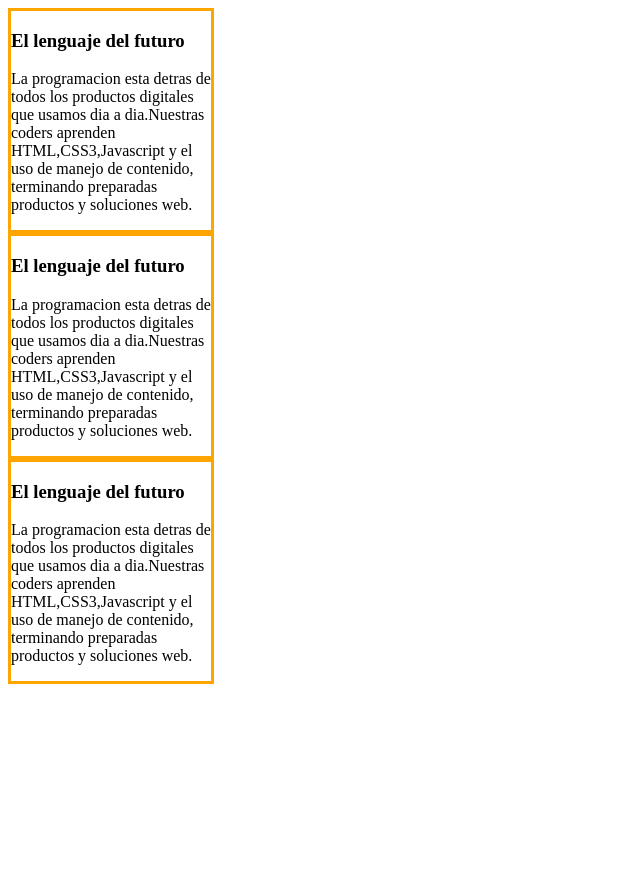
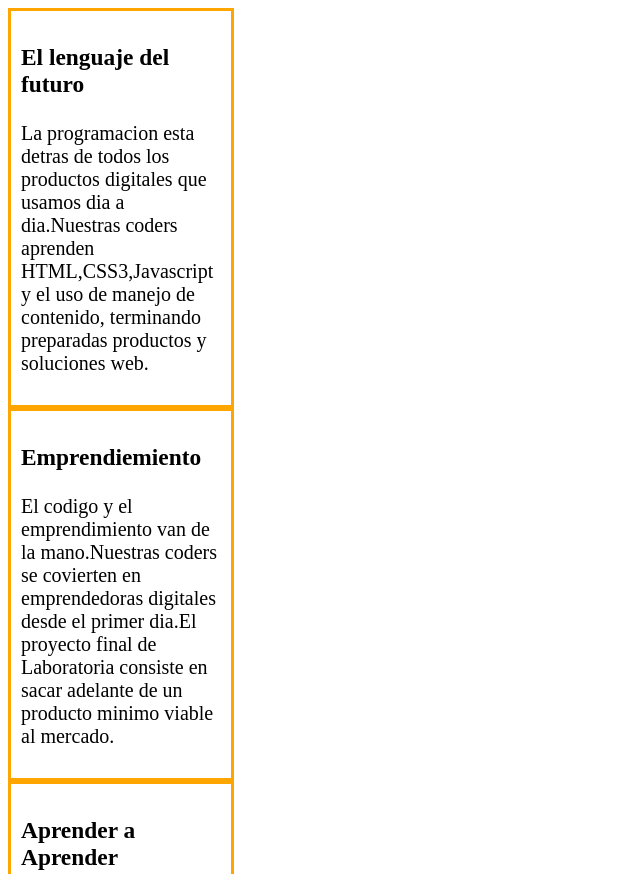
Before and after one commit to Maribelch/margin-padding, a plain HTML site: page Parte3/index.html in a window 1280 px wide. Shown: the top 874 px of the page, without its empty margins (0-640 px from the left). Before the commit the page ends 800 px from the top, so only its background shows below. Drawn offline with Linux system fonts and the light colour scheme.

Commit message:
ejorando

```diff
--- a/Parte3/css/main.css
+++ b/Parte3/css/main.css
@@ -1,5 +1,6 @@
 div{
-    padding: 0px;
+    padding: 10px;
     width: 200px;
     border: 3px solid orange;
+    font-size:20px;
 }
--- a/Parte3/index.html
+++ b/Parte3/index.html
@@ -10,14 +10,16 @@
         <H3>El lenguaje del futuro</H3>
 <p>La programacion esta detras de todos los productos digitales que usamos dia a dia.Nuestras coders aprenden HTML,CSS3,Javascript y el uso de manejo de contenido, terminando preparadas productos y soluciones web.</p>
    </div>
-   <div>  <H3>El lenguaje del futuro</H3>
-<p>La programacion esta detras de todos los productos digitales que usamos dia a dia.Nuestras coders aprenden HTML,CSS3,Javascript y el uso de manejo de contenido, terminando preparadas productos y soluciones web.</p>
+   <div>
+              <h3>Emprendiemiento</h3>
+        <p>El codigo y el emprendimiento van de la mano.Nuestras coders se covierten en emprendedoras digitales desde el primer dia.El proyecto final de Laboratoria consiste en sacar adelante de un producto minimo viable al mercado.</p>
+
  </div>
 
    <div>
-    <H3>El lenguaje del futuro</H3>
-<p>La programacion esta detras de todos los productos digitales que usamos dia a dia.Nuestras coders aprenden HTML,CSS3,Javascript y el uso de manejo de contenido, terminando preparadas productos y soluciones web.</p
-></div>
+       <h3>Aprender a Aprender</h3>
+<p>para trinfuar como desarrolladora web nuestras coders se convierten en auto didactas, descubriendo que no hay limmites para seguir creciendo en este campo.una computadora,conexion a internet</p>
+
 
     </body>
 </html>
```
